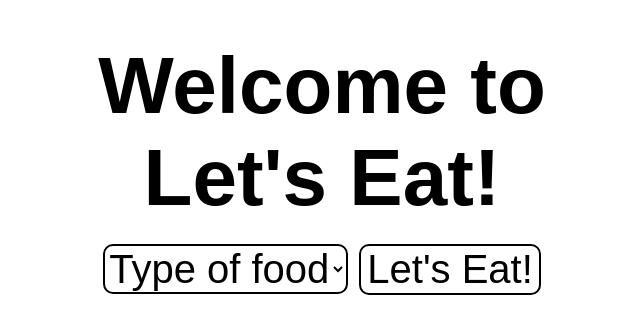
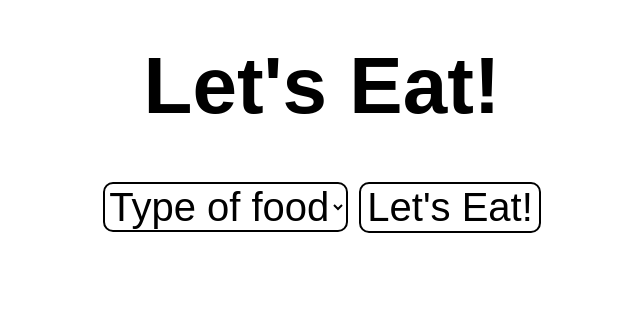
Before and after one commit to LuccaWang1/Tell-Me-Where-To-Eat, a Flask app: page / in a window 1280 px wide. Shown: the top 334 px of the page, without its empty margins (318-958 px from the left). Run offline with Flask 2, Linux system fonts and the light colour scheme; some web fonts are replaced.

Commit message:
Simplified main page, added spacing between

```diff
--- a/Templates/homepage.html
+++ b/Templates/homepage.html
@@ -29,8 +29,7 @@
         <main>
             <!-- line directly below ("main-container" css): added a container for all body main content to standardize css of it all, including alignment, when possible putting the select options dropdown on the same line as the "Tell Me" button, which are both above the area where the "invisible" div are that's a container to hold the result of the user's choices with the python logic with the random module and that module's choice method -->
             <div class="main-container">
-                <h1>Welcome to <br>
-                    Let's Eat!</h1>
+                <h1>Let's Eat!</h1>
 
                 <!-- applying custom css to form & special div for dropdown menu as opposed to default settings in browsers if i can help it -->
 
--- a/static/css/styles.css
+++ b/static/css/styles.css
@@ -83,6 +83,7 @@ button:active {
 h1 {
     margin: 0px;
     padding: 0px;
+    margin-bottom: 30px;
 }
 
 /* responsive to diff. screen sizes, not full screen, almost email */
```
